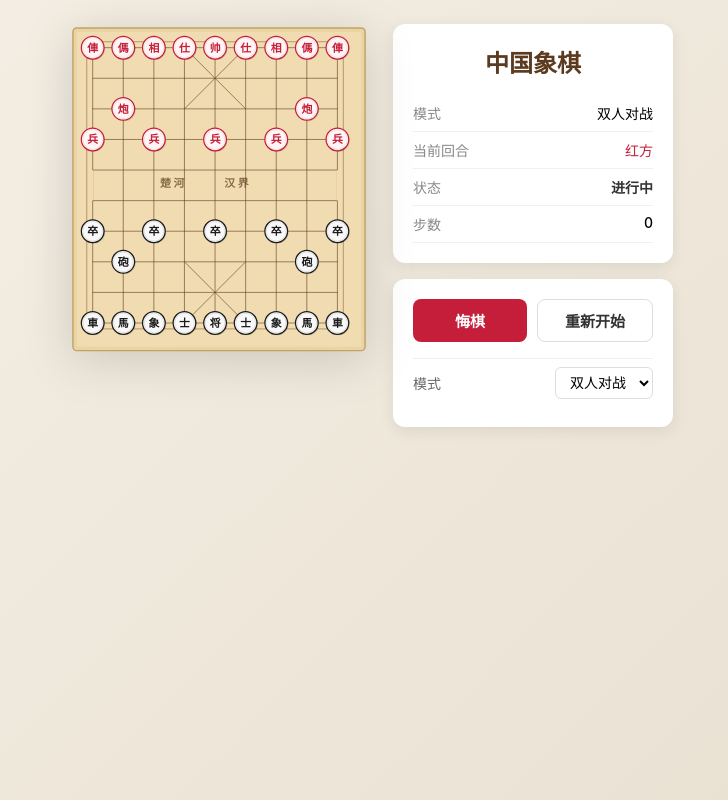
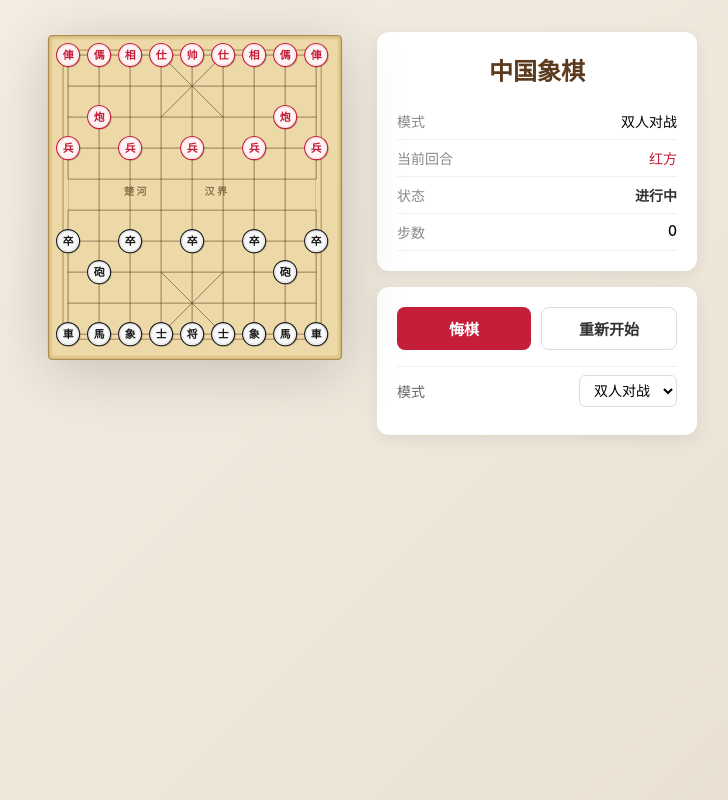
Before and after one commit to yyh321/chess, a React (Vite) app: page / in a window 1280 px wide. Shown: the whole page, without its empty margins (269-997 px from the left). Built offline with nearby package versions, Linux system fonts and the light colour scheme.

Commit message:
style: 大幅增大棋盘和棋子尺寸

```diff
--- a/src/App.tsx
+++ b/src/App.tsx
@@ -24,23 +24,23 @@ const styles: Record<string, React.CSSProperties> = {
   page: {
     minHeight: '100vh',
     background: 'linear-gradient(135deg, #f5f0e6 0%, #e8dfd0 100%)',
-    padding: '24px 16px',
+    padding: '32px 20px',
   },
   layout: {
     display: 'flex',
     flexWrap: 'wrap',
-    gap: 24,
+    gap: 32,
     justifyContent: 'center',
     alignItems: 'flex-start',
-    maxWidth: 960,
+    maxWidth: 1200,
     margin: '0 auto',
   },
   boardArea: {
     flexShrink: 0,
   },
   sidebar: {
-    minWidth: 240,
-    maxWidth: 280,
+    minWidth: 260,
+    maxWidth: 320,
     flex: 1,
   },
 };
--- a/src/components/Board.tsx
+++ b/src/components/Board.tsx
@@ -3,7 +3,7 @@ import { PieceComponent, BOARD_OFFSET_X, BOARD_OFFSET_Y, CELL_SIZE } from './Pie
 
 const BOARD_W = 8 * CELL_SIZE;
 const BOARD_H = 9 * CELL_SIZE;
-const PADDING = 56;
+const PADDING = 72;
 
 export function Board() {
   const board = useGameStore(s => s.board);
@@ -29,39 +29,39 @@ export function Board() {
   return (
     <svg
       viewBox={`0 0 ${BOARD_W + PADDING * 2} ${BOARD_H + PADDING * 2}`}
-      style={{ width: '100%', maxWidth: 680, height: 'auto', filter: 'drop-shadow(0 8px 24px rgba(0,0,0,0.15))' }}
+      style={{ width: '100%', maxWidth: 900, height: 'auto', filter: 'drop-shadow(0 10px 30px rgba(0,0,0,0.18))' }}
       onClick={handleBoardClick}
     >
       {/* Background */}
       <rect
-        x={8}
-        y={8}
-        width={BOARD_W + PADDING * 2 - 16}
-        height={BOARD_H + PADDING * 2 - 16}
-        fill="#e8d5a3"
-        rx={8}
-        stroke="#c4a265"
-        strokeWidth={3}
+        x={10}
+        y={10}
+        width={BOARD_W + PADDING * 2 - 20}
+        height={BOARD_H + PADDING * 2 - 20}
+        fill="#e0c88a"
+        rx={10}
+        stroke="#b08d55"
+        strokeWidth={4}
       />
       <rect
-        x={16}
-        y={16}
-        width={BOARD_W + PADDING * 2 - 32}
-        height={BOARD_H + PADDING * 2 - 32}
-        fill="#f0dcb0"
-        rx={4}
+        x={20}
+        y={20}
+        width={BOARD_W + PADDING * 2 - 40}
+        height={BOARD_H + PADDING * 2 - 40}
+        fill="#edd9a8"
+        rx={6}
       />
 
       {/* Board inner margin */}
       <rect
-        x={BOARD_OFFSET_X - 12}
-        y={BOARD_OFFSET_Y - 12}
-        width={BOARD_W + 24}
-        height={BOARD_H + 24}
+        x={BOARD_OFFSET_X - 14}
+        y={BOARD_OFFSET_Y - 14}
+        width={BOARD_W + 28}
+        height={BOARD_H + 28}
         fill="none"
-        stroke="#b8956a"
-        strokeWidth={2}
-        rx={2}
+        stroke="#a67c48"
+        strokeWidth={2.5}
+        rx={3}
       />
 
       {/* Grid lines */}
@@ -72,8 +72,8 @@ export function Board() {
           y1={BOARD_OFFSET_Y + i * CELL_SIZE}
           x2={BOARD_OFFSET_X + BOARD_W}
           y2={BOARD_OFFSET_Y + i * CELL_SIZE}
-          stroke="#5c3a1e"
-          strokeWidth={1.2}
+          stroke="#4a2e15"
+          strokeWidth={1.5}
           strokeLinecap="round"
         />
       ))}
@@ -84,49 +84,49 @@ export function Board() {
           y1={BOARD_OFFSET_Y}
           x2={BOARD_OFFSET_X + i * CELL_SIZE}
           y2={BOARD_OFFSET_Y + BOARD_H}
-          stroke="#5c3a1e"
-          strokeWidth={1.2}
+          stroke="#4a2e15"
+          strokeWidth={1.5}
           strokeLinecap="round"
         />
       ))}
 
       {/* River gap - erase vertical lines */}
       <line
-        x1={BOARD_OFFSET_X - 1}
+        x1={BOARD_OFFSET_X - 2}
         y1={BOARD_OFFSET_Y + 4 * CELL_SIZE}
-        x2={BOARD_OFFSET_X - 1}
+        x2={BOARD_OFFSET_X - 2}
         y2={BOARD_OFFSET_Y + 5 * CELL_SIZE}
-        stroke="#f0dcb0"
-        strokeWidth={4}
+        stroke="#edd9a8"
+        strokeWidth={6}
       />
       <line
-        x1={BOARD_OFFSET_X + BOARD_W + 1}
+        x1={BOARD_OFFSET_X + BOARD_W + 2}
         y1={BOARD_OFFSET_Y + 4 * CELL_SIZE}
-        x2={BOARD_OFFSET_X + BOARD_W + 1}
+        x2={BOARD_OFFSET_X + BOARD_W + 2}
         y2={BOARD_OFFSET_Y + 5 * CELL_SIZE}
-        stroke="#f0dcb0"
-        strokeWidth={4}
+        stroke="#edd9a8"
+        strokeWidth={6}
       />
 
       {/* River text */}
       <text
-        x={BOARD_OFFSET_X + BOARD_W / 2 - CELL_SIZE * 1.8}
-        y={BOARD_OFFSET_Y + 4.55 * CELL_SIZE}
+        x={BOARD_OFFSET_X + BOARD_W / 2 - CELL_SIZE * 2.2}
+        y={BOARD_OFFSET_Y + 4.52 * CELL_SIZE}
         fill="#5c3a1e"
-        fontSize={22}
+        fontSize={28}
         fontWeight="bold"
-        opacity={0.7}
+        opacity={0.65}
         style={{ fontFamily: '"KaiTi", "STKaiti", "楷体", serif' }}
       >
         楚 河
       </text>
       <text
-        x={BOARD_OFFSET_X + BOARD_W / 2 + CELL_SIZE * 0.3}
-        y={BOARD_OFFSET_Y + 4.55 * CELL_SIZE}
+        x={BOARD_OFFSET_X + BOARD_W / 2 + CELL_SIZE * 0.4}
+        y={BOARD_OFFSET_Y + 4.52 * CELL_SIZE}
         fill="#5c3a1e"
-        fontSize={22}
+        fontSize={28}
         fontWeight="bold"
-        opacity={0.7}
+        opacity={0.65}
         style={{ fontFamily: '"KaiTi", "STKaiti", "楷体", serif' }}
       >
         汉 界
@@ -138,32 +138,32 @@ export function Board() {
         y1={BOARD_OFFSET_Y}
         x2={BOARD_OFFSET_X + 5 * CELL_SIZE}
         y2={BOARD_OFFSET_Y + 2 * CELL_SIZE}
-        stroke="#5c3a1e"
-        strokeWidth={1.2}
+        stroke="#4a2e15"
+        strokeWidth={1.5}
       />
       <line
         x1={BOARD_OFFSET_X + 5 * CELL_SIZE}
         y1={BOARD_OFFSET_Y}
         x2={BOARD_OFFSET_X + 3 * CELL_SIZE}
         y2={BOARD_OFFSET_Y + 2 * CELL_SIZE}
-        stroke="#5c3a1e"
-        strokeWidth={1.2}
+        stroke="#4a2e15"
+        strokeWidth={1.5}
       />
       <line
         x1={BOARD_OFFSET_X + 3 * CELL_SIZE}
         y1={BOARD_OFFSET_Y + 7 * CELL_SIZE}
         x2={BOARD_OFFSET_X + 5 * CELL_SIZE}
         y2={BOARD_OFFSET_Y + 9 * CELL_SIZE}
-        stroke="#5c3a1e"
-        strokeWidth={1.2}
+        stroke="#4a2e15"
+        strokeWidth={1.5}
       />
       <line
         x1={BOARD_OFFSET_X + 5 * CELL_SIZE}
         y1={BOARD_OFFSET_Y + 7 * CELL_SIZE}
         x2={BOARD_OFFSET_X + 3 * CELL_SIZE}
         y2={BOARD_OFFSET_Y + 9 * CELL_SIZE}
-        stroke="#5c3a1e"
-        strokeWidth={1.2}
+        stroke="#4a2e15"
+        strokeWidth={1.5}
       />
 
       {/* Cross markers at cannon and pawn positions */}
@@ -173,14 +173,14 @@ export function Board() {
         [0, 6], [2, 6], [4, 6], [6, 6], [8, 6],
       ].map(([x, y]) => (
         <g key={`cross-${x}-${y}`}>
-          <line x1={BOARD_OFFSET_X + x * CELL_SIZE - 5} y1={BOARD_OFFSET_Y + y * CELL_SIZE - 2} x2={BOARD_OFFSET_X + x * CELL_SIZE - 2} y2={BOARD_OFFSET_Y + y * CELL_SIZE - 2} stroke="#5c3a1e" strokeWidth={1} />
-          <line x1={BOARD_OFFSET_X + x * CELL_SIZE - 2} y1={BOARD_OFFSET_Y + y * CELL_SIZE - 5} x2={BOARD_OFFSET_X + x * CELL_SIZE - 2} y2={BOARD_OFFSET_Y + y * CELL_SIZE - 2} stroke="#5c3a1e" strokeWidth={1} />
-          <line x1={BOARD_OFFSET_X + x * CELL_SIZE + 5} y1={BOARD_OFFSET_Y + y * CELL_SIZE - 2} x2={BOARD_OFFSET_X + x * CELL_SIZE + 2} y2={BOARD_OFFSET_Y + y * CELL_SIZE - 2} stroke="#5c3a1e" strokeWidth={1} />
-          <line x1={BOARD_OFFSET_X + x * CELL_SIZE + 2} y1={BOARD_OFFSET_Y + y * CELL_SIZE - 5} x2={BOARD_OFFSET_X + x * CELL_SIZE + 2} y2={BOARD_OFFSET_Y + y * CELL_SIZE - 2} stroke="#5c3a1e" strokeWidth={1} />
-          <line x1={BOARD_OFFSET_X + x * CELL_SIZE - 5} y1={BOARD_OFFSET_Y + y * CELL_SIZE + 2} x2={BOARD_OFFSET_X + x * CELL_SIZE - 2} y2={BOARD_OFFSET_Y + y * CELL_SIZE + 2} stroke="#5c3a1e" strokeWidth={1} />
-          <line x1={BOARD_OFFSET_X + x * CELL_SIZE - 2} y1={BOARD_OFFSET_Y + y * CELL_SIZE + 5} x2={BOARD_OFFSET_X + x * CELL_SIZE - 2} y2={BOARD_OFFSET_Y + y * CELL_SIZE + 2} stroke="#5c3a1e" strokeWidth={1} />
-          <line x1={BOARD_OFFSET_X + x * CELL_SIZE + 5} y1={BOARD_OFFSET_Y + y * CELL_SIZE + 2} x2={BOARD_OFFSET_X + x * CELL_SIZE + 2} y2={BOARD_OFFSET_Y + y * CELL_SIZE + 2} stroke="#5c3a1e" strokeWidth={1} />
-          <line x1={BOARD_OFFSET_X + x * CELL_SIZE + 2} y1={BOARD_OFFSET_Y + y * CELL_SIZE + 5} x2={BOARD_OFFSET_X + x * CELL_SIZE + 2} y2={BOARD_OFFSET_Y + y * CELL_SIZE + 2} stroke="#5c3a1e" strokeWidth={1} />
+          <line x1={BOARD_OFFSET_X + x * CELL_SIZE - 7} y1={BOARD_OFFSET_Y + y * CELL_SIZE - 3} x2={BOARD_OFFSET_X + x * CELL_SIZE - 3} y2={BOARD_OFFSET_Y + y * CELL_SIZE - 3} stroke="#4a2e15" strokeWidth={1.2} />
+          <line x1={BOARD_OFFSET_X + x * CELL_SIZE - 3} y1={BOARD_OFFSET_Y + y * CELL_SIZE - 7} x2={BOARD_OFFSET_X + x * CELL_SIZE - 3} y2={BOARD_OFFSET_Y + y * CELL_SIZE - 3} stroke="#4a2e15" strokeWidth={1.2} />
+          <line x1={BOARD_OFFSET_X + x * CELL_SIZE + 7} y1={BOARD_OFFSET_Y + y * CELL_SIZE - 3} x2={BOARD_OFFSET_X + x * CELL_SIZE + 3} y2={BOARD_OFFSET_Y + y * CELL_SIZE - 3} stroke="#4a2e15" strokeWidth={1.2} />
+          <line x1={BOARD_OFFSET_X + x * CELL_SIZE + 3} y1={BOARD_OFFSET_Y + y * CELL_SIZE - 7} x2={BOARD_OFFSET_X + x * CELL_SIZE + 3} y2={BOARD_OFFSET_Y + y * CELL_SIZE - 3} stroke="#4a2e15" strokeWidth={1.2} />
+          <line x1={BOARD_OFFSET_X + x * CELL_SIZE - 7} y1={BOARD_OFFSET_Y + y * CELL_SIZE + 3} x2={BOARD_OFFSET_X + x * CELL_SIZE - 3} y2={BOARD_OFFSET_Y + y * CELL_SIZE + 3} stroke="#4a2e15" strokeWidth={1.2} />
+          <line x1={BOARD_OFFSET_X + x * CELL_SIZE - 3} y1={BOARD_OFFSET_Y + y * CELL_SIZE + 7} x2={BOARD_OFFSET_X + x * CELL_SIZE - 3} y2={BOARD_OFFSET_Y + y * CELL_SIZE + 3} stroke="#4a2e15" strokeWidth={1.2} />
+          <line x1={BOARD_OFFSET_X + x * CELL_SIZE + 7} y1={BOARD_OFFSET_Y + y * CELL_SIZE + 3} x2={BOARD_OFFSET_X + x * CELL_SIZE + 3} y2={BOARD_OFFSET_Y + y * CELL_SIZE + 3} stroke="#4a2e15" strokeWidth={1.2} />
+          <line x1={BOARD_OFFSET_X + x * CELL_SIZE + 3} y1={BOARD_OFFSET_Y + y * CELL_SIZE + 7} x2={BOARD_OFFSET_X + x * CELL_SIZE + 3} y2={BOARD_OFFSET_Y + y * CELL_SIZE + 3} stroke="#4a2e15" strokeWidth={1.2} />
         </g>
       ))}
 
@@ -194,10 +194,10 @@ export function Board() {
             key={`m${x}-${y}`}
             cx={cx}
             cy={cy}
-            r={22}
+            r={28}
             fill="none"
-            stroke="rgba(255, 149, 0, 0.7)"
-            strokeWidth={3}
+            stroke="rgba(255, 149, 0, 0.75)"
+            strokeWidth={3.5}
             pointerEvents="none"
           />
         ) : (
@@ -205,8 +205,8 @@ export function Board() {
             key={`m${x}-${y}`}
             cx={cx}
             cy={cy}
-            r={7}
-            fill="rgba(76, 175, 80, 0.7)"
+            r={9}
+            fill="rgba(76, 175, 80, 0.75)"
             pointerEvents="none"
           />
         );
--- a/src/components/Piece.tsx
+++ b/src/components/Piece.tsx
@@ -6,10 +6,10 @@ interface PieceProps {
   onClick: () => void;
 }
 
-const PIECE_SIZE = 46;
-const BOARD_OFFSET_X = 48;
-const BOARD_OFFSET_Y = 48;
-const CELL_SIZE = 62;
+const PIECE_SIZE = 64;
+const BOARD_OFFSET_X = 64;
+const BOARD_OFFSET_Y = 64;
+const CELL_SIZE = 86;
 
 export { BOARD_OFFSET_X, BOARD_OFFSET_Y, CELL_SIZE, PIECE_SIZE };
 
@@ -28,40 +28,40 @@ export function PieceComponent({ piece, isSelected, onClick }: PieceProps) {
       {/* Shadow */}
       <circle
         r={PIECE_SIZE / 2}
-        fill="rgba(0,0,0,0.15)"
-        transform="translate(2, 2)"
+        fill="rgba(0,0,0,0.18)"
+        transform="translate(3, 3)"
       />
       {/* Outer ring */}
       <circle
         r={PIECE_SIZE / 2}
         fill={isRed ? '#fff5f5' : '#f8f8f8'}
         stroke={isSelected ? '#ff9500' : isRed ? '#c41e3a' : '#1a1a1a'}
-        strokeWidth={isSelected ? 3.5 : 2.5}
+        strokeWidth={isSelected ? 4 : 3}
       />
       {/* Inner ring for depth */}
       <circle
-        r={PIECE_SIZE / 2 - 3}
+        r={PIECE_SIZE / 2 - 4}
         fill="none"
         stroke={isRed ? '#e8a0a0' : '#999999'}
-        strokeWidth={0.8}
+        strokeWidth={1}
         opacity={0.6}
       />
       {/* Selection glow */}
       {isSelected && (
         <circle
-          r={PIECE_SIZE / 2 + 4}
+          r={PIECE_SIZE / 2 + 5}
           fill="none"
           stroke="#ff9500"
-          strokeWidth={2}
+          strokeWidth={2.5}
           opacity={0.4}
-          strokeDasharray="4 2"
+          strokeDasharray="5 3"
         />
       )}
       <text
         textAnchor="middle"
         dominantBaseline="central"
         fill={isRed ? '#c41e3a' : '#1a1a1a'}
-        fontSize={22}
+        fontSize={30}
         fontWeight="bold"
         style={{ userSelect: 'none', fontFamily: '"KaiTi", "STKaiti", "楷体", serif' }}
       >
```
